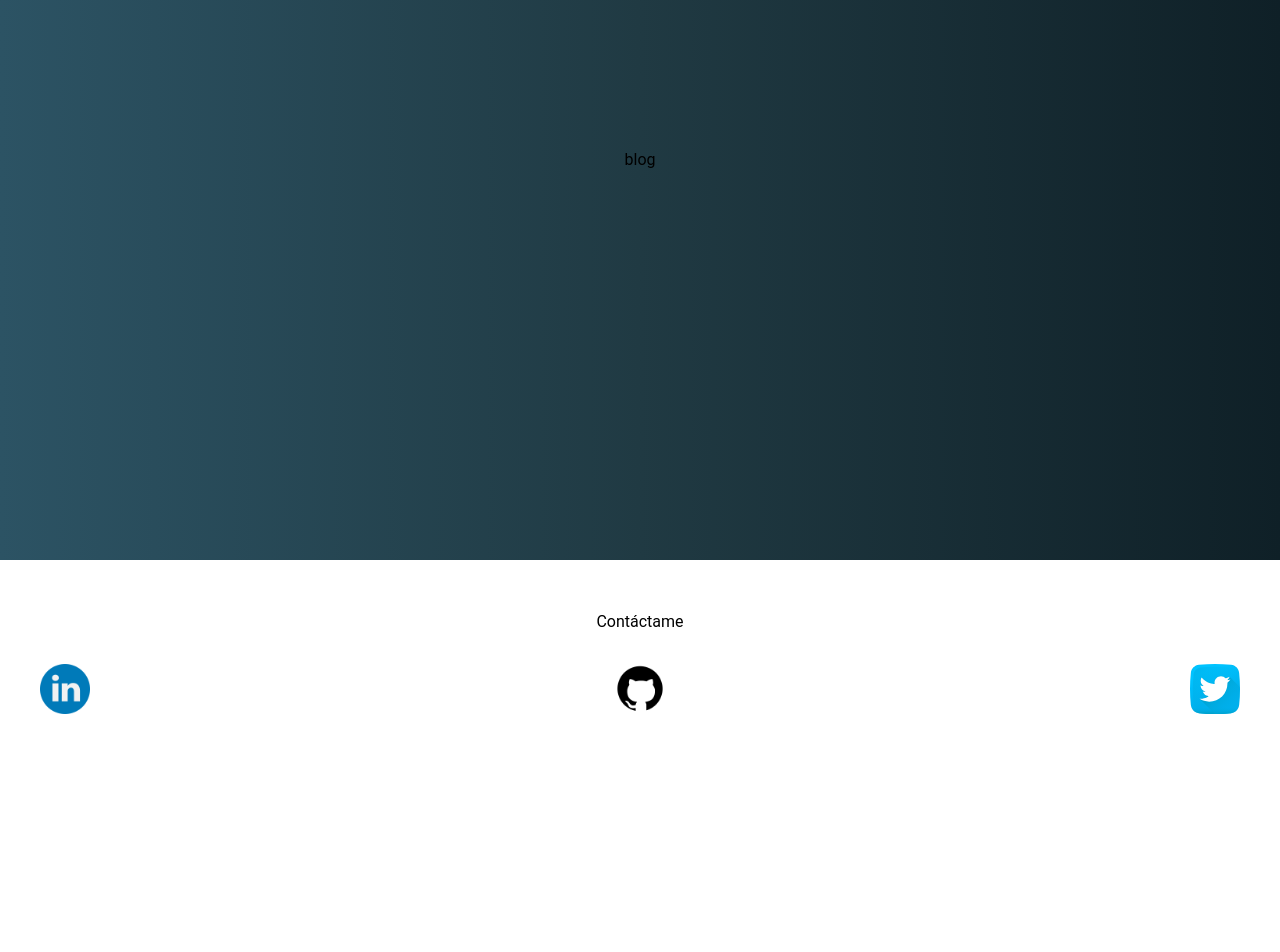
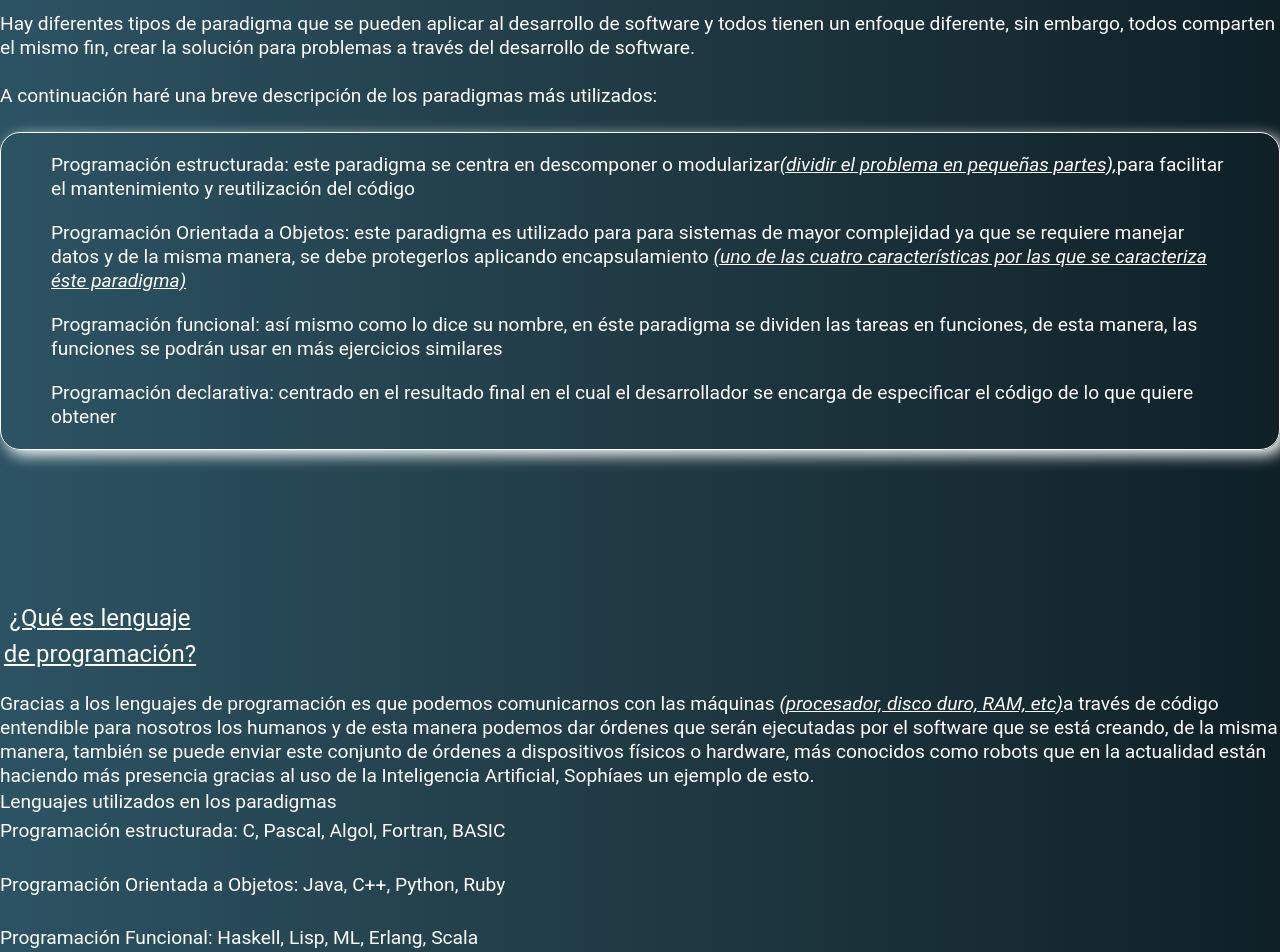
Before and after one commit to julianesp/neurai.dev, a Next.js app: page /blog in a window 1280 px wide. Shown: the part 240-1192 px from the top of the page. Before the commit the page ends 1024 px from the top, so only its background shows below. Built offline with nearby package versions, Linux system fonts and the light colour scheme.

Commit message:
Add Blog

```diff
--- a/src/assets/fonts/style.css
+++ b/src/assets/fonts/style.css
@@ -1,7 +1,7 @@
 @font-face {
   font-family: 'icomoon';
-  src:  url('../fonts/icomoon.eot?tc7q2y');
-  src:  url('../fonts/icomoon.eot?tc7q2y#iefix') format('embedded-opentype'),
+  src: url('../fonts/icomoon.eot?tc7q2y');
+  src: url('../fonts/icomoon.eot?tc7q2y#iefix') format('embedded-opentype'),
     url('../fonts/icomoon.ttf?tc7q2y') format('truetype'),
     url('../fonts/icomoon.woff?tc7q2y') format('woff'),
     url('../fonts/icomoon.svg?tc7q2y#icomoon') format('svg');
@@ -10,7 +10,8 @@
   font-display: block;
 }
 
-[class^="icon-"], [class*=" icon-"] {
+[class^='icon-'],
+[class*=' icon-'] {
   /* use !important to prevent issues with browser extensions that change fonts */
   font-family: 'icomoon' !important;
   speak: never;
@@ -38,9 +39,9 @@
   width: 30px;
   height: 30px;
 
-  /* border: 1px solid #fff; */
+  border: 2px solid #fff;
   border-radius: 50%;
-  color: #000;
+  color: #fff;
 
   transition: all 0.3s ease;
 
@@ -48,5 +49,5 @@
 }
 
 .icon-menu:before {
-  content: "\e9bd";
+  content: '\e9bd';
 }
--- a/src/pages/blog.js
+++ b/src/pages/blog.js
@@ -1,13 +1,121 @@
 import React from 'react'
 import Layout from '../components/Layout'
-import styles from '../styles/blog.module.scss'
+import styles from '../styles/Blog.module.scss'
+import Head from 'next/head'
+import Link from 'next/link'
 
 const blog = () => {
     return (
+        <Layout>
+            <Head>
+                <title>Blog</title>
+            </Head>
 
-        <Layout>
+
             <section className={styles.container}>
-                <h1>blog</h1>
+                <header>
+                    <nav>
+                        <ul>
+                            {/* <li> */}
+                            <Link href="#para" className={styles.enlace}>
+                                Paradigmas
+                            </Link>
+
+                            <Link href="#lan" className={styles.enlace}>
+                                Lenguajes
+                            </Link>
+
+                        </ul>
+                    </nav>
+                </header>
+
+                <article class={styles.temas}>
+                    <button id="para">
+                        <h2>¿Qué es paradigma?</h2>
+                    </button>
+                    <p>
+                        Hay diferentes tipos de paradigma que se pueden aplicar al desarrollo
+                        de software y todos tienen un enfoque diferente, sin embargo,
+                        todos comparten el mismo fin, crear la solución para problemas a
+                        través del desarrollo de software.
+                        <br /><br />
+                        A continuación haré una breve descripción de los paradigmas más
+                        utilizados:
+                        <br /><br />
+                    </p>
+
+                    <ul class={styles.paradigmas}>
+                        <li>
+                            <p>
+                                Programación estructurada: este paradigma se centra en
+                                descomponer o modularizar
+                                <span>(dividir el problema en pequeñas partes),</span>
+                                para facilitar el mantenimiento y reutilización del código
+                            </p>
+                        </li>
+                        <li>
+                            <p>
+                                Programación Orientada a Objetos: este paradigma es utilizado
+                                para para sistemas de mayor complejidad ya que se requiere
+                                manejar datos y de la misma manera, se debe protegerlos aplicando
+                                encapsulamiento <span>(uno de las cuatro características por
+                                    las que se caracteriza éste paradigma)</span>
+                            </p>
+                        </li>
+                        <li>
+                            <p>
+                                Programación funcional: así mismo como lo dice su nombre, en éste
+                                paradigma se dividen las tareas en funciones, de esta manera,
+                                las funciones se podrán usar en más ejercicios similares
+                            </p>
+                        </li>
+                        <li>
+                            <p>
+                                Programación declarativa: centrado en el resultado final en el cual
+                                el desarrollador se encarga de especificar el código de lo que
+                                quiere obtener
+                            </p>
+                        </li>
+                    </ul>
+
+                </article>
+
+                <article class={styles.temas}>
+                    <h2>
+                        <button id="lan">
+                            <h2>¿Qué es lenguaje de programación?</h2>
+                        </button>
+                    </h2>
+                    <p>
+                        Gracias a los lenguajes de programación es que podemos comunicarnos con
+                        las máquinas <span>(procesador, disco duro, RAM, etc)</span>
+                        a través de código entendible para nosotros los humanos y de esta manera
+                        podemos dar órdenes que serán ejecutadas por el software que se está
+                        creando, de la misma manera, también se puede enviar este conjunto de
+                        órdenes a dispositivos físicos o hardware, más conocidos como robots
+                        que en la actualidad están haciendo más presencia gracias al uso de la
+                        Inteligencia Artificial, <a href="https://www.youtube.com/watch?v=Hsv6cmDdt5g" target="_blank"
+                            title="Abrir enlace de Youtube">Sophía</a>
+                        es un ejemplo de esto.
+                    </p>
+
+
+                    <h3>Lenguajes utilizados en los paradigmas</h3>
+                    <ul class={styles.lenguajes}>
+                        <li>
+                            Programación estructurada: C, Pascal, Algol, Fortran, BASIC
+                        </li>
+                        <li>
+                            Programación Orientada a Objetos: Java, C++, Python, Ruby
+                        </li>
+                        <li>
+                            Programación Funcional: Haskell, Lisp, ML, Erlang, Scala
+                        </li>
+                        <li>
+                            Programación declarativa: SQL, Prolog, Erlang
+                        </li>
+                    </ul>
+                </article>
 
             </section>
         </Layout>
--- /dev/null
+++ b/src/styles/Blog.module.scss
@@ -0,0 +1,99 @@
+@import './_heredar.module.scss';
+
+.container {
+  /* @extend .flex__center--column; */
+  /* width: 800px; */
+  display: flex;
+  justify-content: center;
+  align-items: flex-end;
+  flex-direction: column;
+  margin: 0 auto;
+}
+
+.container .temas button h2 {
+  width: 200px;
+
+  color: #fff;
+  text-decoration: underline;
+  margin-top: 80px;
+  margin-bottom: 20px;
+  font-size: 1.5rem;
+}
+
+.container .temas .paradigmas {
+  border: 1px solid #fff;
+  border-radius: 20px;
+  box-shadow: 5px 5px 15px #fff;
+
+  margin-bottom: 70px;
+  padding: 10px 50px;
+}
+
+.container .temas .paradigmas li p {
+  padding: 10px 0;
+}
+
+.container .temas p {
+  color: #fff;
+}
+
+.container .temas h3 {
+  color: #fff;
+  font-size: 1.2rem;
+}
+
+.container .temas ul li {
+  color: #fff;
+}
+
+.container .temas .lenguajes li {
+  margin-bottom: 25px;
+  font-size: 1.2rem;
+}
+
+.container p {
+  line-height: 1.5rem;
+  font-size: 1.2rem;
+}
+
+.container p span {
+  font-style: italic;
+  text-decoration: underline;
+}
+
+.container header {
+  margin-top: 80px;
+}
+
+.container header nav ul {
+  position: fixed;
+  display: flex;
+  align-items: center;
+  justify-content: center;
+  flex-direction: column;
+  margin: 0;
+  padding: 0 10px 0;
+
+  gap: 20px 0;
+}
+
+.container header nav ul li {
+  /* list-style: none; */
+
+  border: 1px solid #fff;
+  padding: 20px;
+  border-radius: 20px;
+  color: #000;
+  background-color: #fff;
+}
+
+.container header nav ul:focus {
+  margin-bottom: 50px;
+}
+
+.container .enlace {
+  border: 2px solid #fff;
+  padding: 15px;
+  border-radius: 20px;
+  background-color: #fff;
+}
--- a/src/styles/Footer.module.scss
+++ b/src/styles/Footer.module.scss
@@ -1,5 +1,3 @@
-
-
 .footer {
   position: relative;
 
@@ -17,12 +15,9 @@
     margin-bottom: 30px;
 
     text-align: center;
-
-
   }
 
   .contactame {
-
     display: flex;
     justify-content: space-between;
     align-items: center;
--- a/src/styles/blog.module.scss
+++ /dev/null
@@ -1,7 +0,0 @@
-@import './_heredar.module.scss';
-
-.container {
-    @extend .flex__center--column;
-
-    height: 100vh;
-}
```
